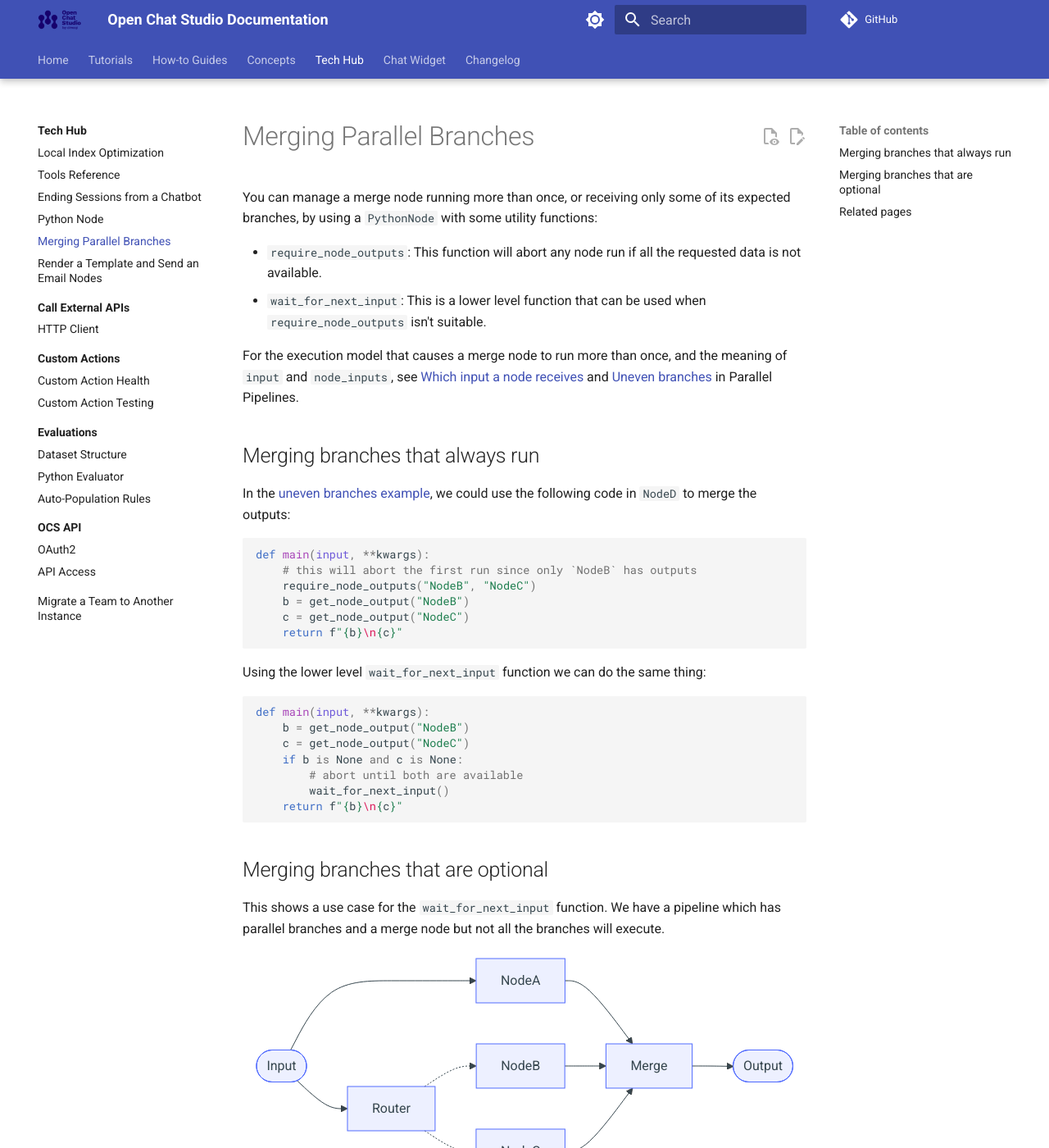
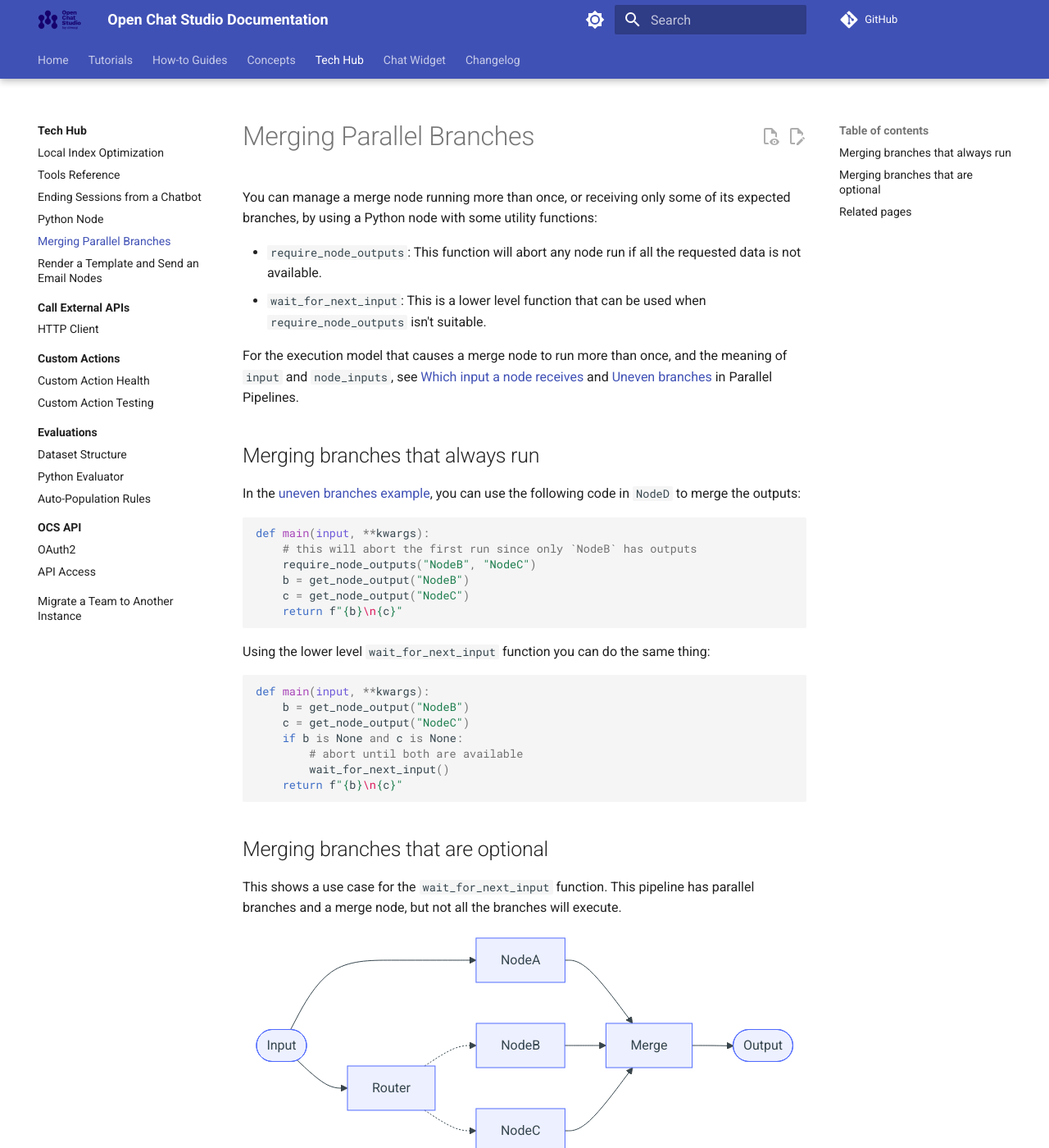
Before and after one commit to dimagi/open-chat-studio-docs, an MkDocs documentation site: the page built from docs/tech-hub/merging_parallel_branches.md, in a window 1280 px wide and 1400 px high. Shown: the whole window at 82% size. Built offline with MkDocs 1.6.1 and Material for MkDocs 9.7.7, drawn with Linux system fonts in a browser that asks for light colours; a script that is not in the unit is left out; comment, search, counter and statistics services are not loaded; some of the changed text lies outside the part shown.

Commit message:
PR fix for default node example & Grammar fixes (we voice to you voice)

````diff
--- a/docs/tech-hub/merging_parallel_branches.md
+++ b/docs/tech-hub/merging_parallel_branches.md
@@ -1,6 +1,6 @@
 # Merging Parallel Branches
 
-You can manage a merge node running more than once, or receiving only some of its expected branches, by using a `PythonNode` with some utility functions:
+You can manage a merge node running more than once, or receiving only some of its expected branches, by using a Python node with some utility functions:
 
 * `require_node_outputs`: This function will abort any node run if all the requested data is not available.
 * `wait_for_next_input`: This is a lower level function that can be used when `require_node_outputs` isn't suitable.
@@ -9,7 +9,7 @@
 
 ## Merging branches that always run
 
-In the [uneven branches example](../concepts/pipelines/parallel.md#uneven-branches), we could use the following code in `NodeD` to merge the outputs:
+In the [uneven branches example](../concepts/pipelines/parallel.md#uneven-branches), you can use the following code in `NodeD` to merge the outputs:
 
 ```python
 def main(input, **kwargs):
@@ -20,7 +20,7 @@
     return f"{b}\n{c}"
 ```
 
-Using the lower level `wait_for_next_input` function we can do the same thing:
+Using the lower level `wait_for_next_input` function you can do the same thing:
 
 ```python
 def main(input, **kwargs):
@@ -34,7 +34,7 @@
 
 ## Merging branches that are optional
 
-This shows a use case for the `wait_for_next_input` function. We have a pipeline which has parallel branches and a merge node but not all the branches will execute.
+This shows a use case for the `wait_for_next_input` function. This pipeline has parallel branches and a merge node, but not all the branches will execute.
 
 ```mermaid
 flowchart LR
@@ -48,7 +48,7 @@
     Merge --> out([Output])
 ```
 
-The `Merge` node will get outputs from `NodeA` and either `NodeB` or `NodeC`. We can't use `require_node_outputs` because not all outputs will be generated. Instead we need to use the `wait_for_next_input` function:
+The `Merge` node will get outputs from `NodeA` and either `NodeB` or `NodeC`. You can't use `require_node_outputs` because not all outputs will be generated — instead, use the `wait_for_next_input` function:
 
 === "Option 1"
 
@@ -64,11 +64,11 @@
         return f"{a}\n{b_or_c}"
     ```
 
-    Note that we don't need to check if we have output from `NodeA` since it will be guaranteed to be available by the time `NodeB` or `NodeC` execute due to the execution order.
+    Note that you don't need to check for output from `NodeA` since it's guaranteed to be available by the time `NodeB` or `NodeC` execute, due to the execution order.
 
 === "Option 2"
 
-    This option makes use of the [`node_inputs`](python_node.md#additional-keyword-arguments) keyword argument which contains a list of all the inputs available to the current node execution. Since we want to wait until we have inputs from `NodeA and (NodeB or NodeC)` we can check that the inputs list has at least two values.
+    This option makes use of the [`node_inputs`](python_node.md#additional-keyword-arguments) keyword argument, which contains a list of all the inputs available to the current node execution. Since you want to wait until you have inputs from `NodeA and (NodeB or NodeC)`, you can check that the inputs list has at least two values.
 
     ```python
     def main(input, **kwargs):
````
Also changed, not shown: docs/how-to/routers/index.md (+1 -1 lines).
